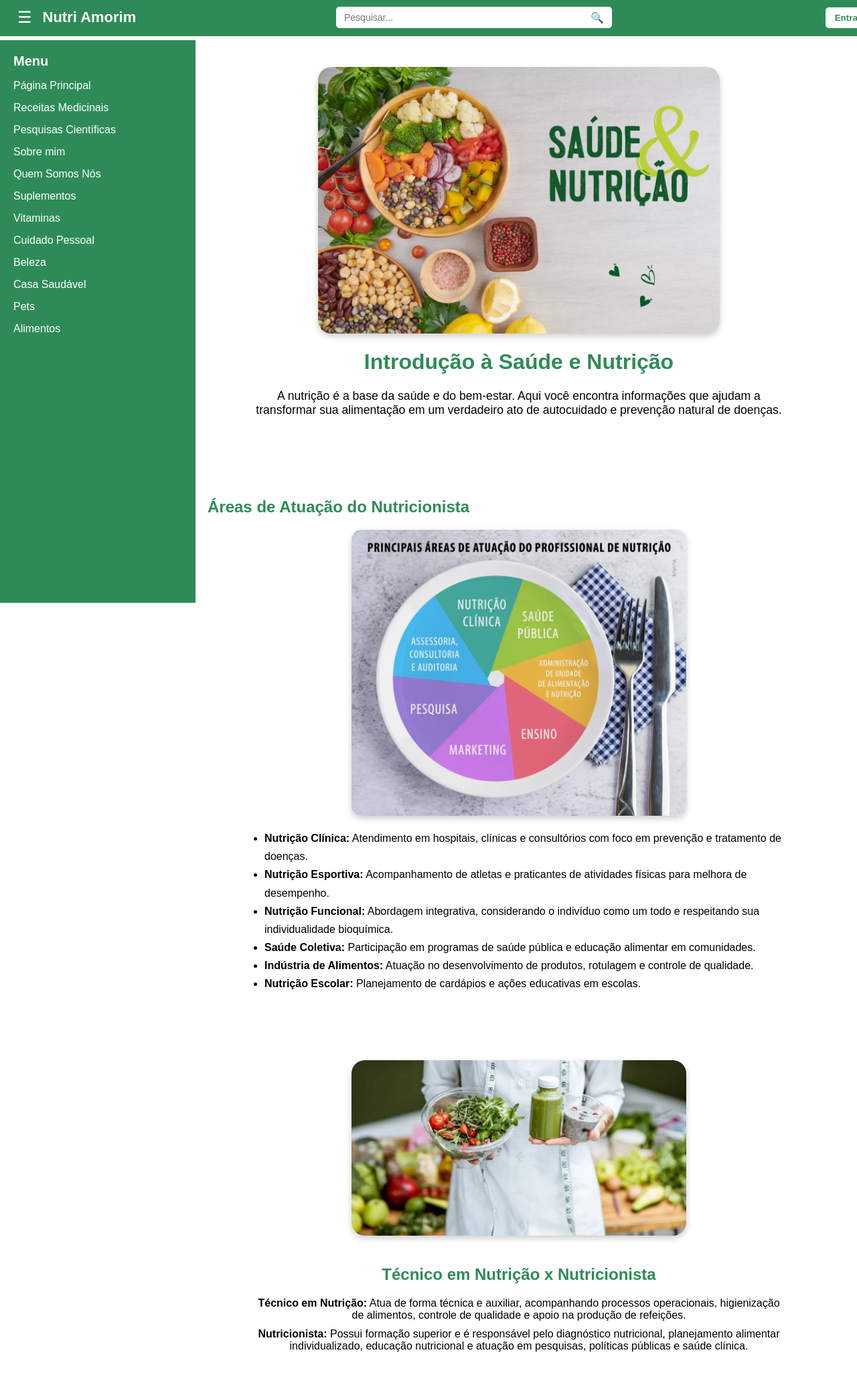
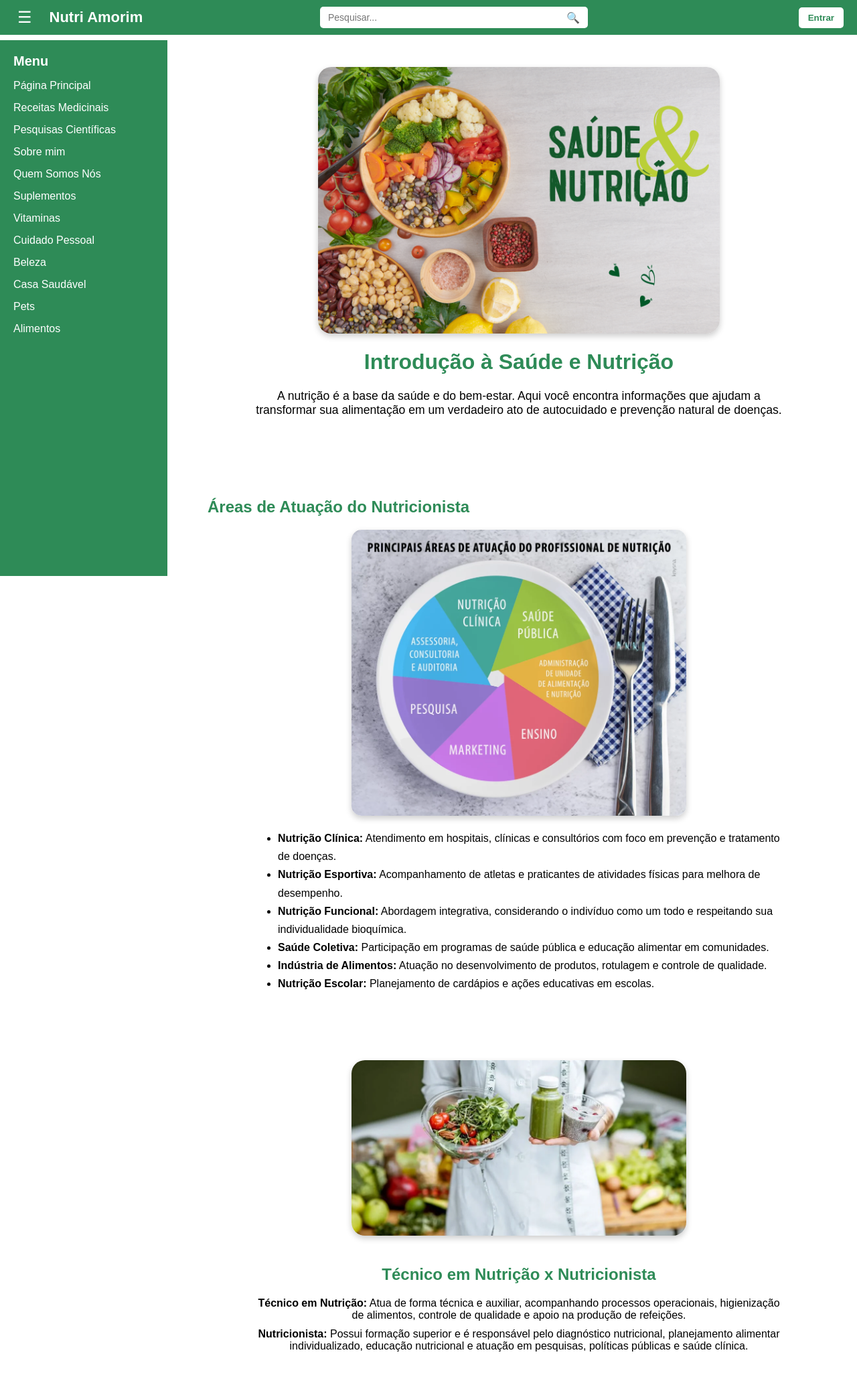
Before and after one commit to NutriAmorim/loja_nutri_novo, a Django app: page / in a window 1280 px wide. Shown: the whole page at 67% size. Run offline with Django 5.2, Linux system fonts and the light colour scheme.

Commit message:
Ajustes visuais: top-bar colada com sidebar, botão Entrar reposicionado

```diff
--- a/loja_app/templates/base.html
+++ b/loja_app/templates/base.html
@@ -3,13 +3,18 @@
 <!DOCTYPE html>
 <html lang="pt-br">
 <head>
-    <meta charset="UTF-8">
-    <meta name="viewport" content="width=device-width, initial-scale=1.0">
+  <meta charset="UTF-8" />
+  <meta name="viewport" content="width=device-width, initial-scale=1.0" />
   <title>{% block title %}Nutri Amorim{% endblock %}</title>
-    <link rel="icon" href="{% static 'img/favicon.ico' %}" type="image/x-icon">
+  <link rel="icon" href="{% static 'img/favicon.ico' %}" type="image/x-icon" />
   <style>
-        body {
+    * {
+      box-sizing: border-box;
+    }
+
+    html, body {
       margin: 0;
+      padding: 0;
       font-family: Arial, sans-serif;
     }
 
@@ -26,12 +31,6 @@
       left: 0;
       width: 100%;
       z-index: 1200;
-            border-bottom: 2px solid #2E8B57; /* Borda verde-mata para unir visualmente */
-        }
-
-        .menu-logo-container {
-            display: flex;
-            align-items: center;
     }
 
     .menu-toggle {
@@ -46,6 +45,7 @@
     .logo {
       font-size: 22px;
       font-weight: bold;
+      margin-left: 10px;
     }
 
     .search-form {
@@ -83,7 +83,7 @@
       border-radius: 5px;
       cursor: pointer;
       font-weight: bold;
-            margin-left: 20px; /* Mais espaço da borda direita */
+      margin-left: 50px; /* afastado da borda */
     }
 
     /* Sidebar */
@@ -94,11 +94,11 @@
       padding: 20px;
       height: 100vh;
       position: fixed;
-            top: 60px;
+      top: 0;
       left: 0;
+      margin-top: 60px; /* compensa altura da top-bar */
       overflow-y: auto;
       z-index: 1000;
-            border-right: 2px solid #2E8B57; /* Mesma cor da topbar pra unir visualmente */
     }
 
     .sidebar h2 {
@@ -144,6 +144,7 @@
         top: 60px;
         width: 100%;
         height: auto;
+        margin-top: 0;
       }
 
       .sidebar.active {
@@ -159,6 +160,10 @@
         max-width: 100%;
         margin: 10px;
       }
+
+      .login-button {
+        margin-left: 10px;
+      }
     }
   </style>
 </head>
@@ -166,13 +171,13 @@
 
   <!-- Topo -->
   <div class="top-bar">
-        <div class="menu-logo-container">
+    <div style="display: flex; align-items: center;">
       <button class="menu-toggle" onclick="toggleSidebar()">☰</button>
       <span class="logo">Nutri Amorim</span>
     </div>
 
     <form class="search-form" onsubmit="event.preventDefault(); search();">
-            <input type="text" class="search-input" placeholder="Pesquisar...">
+      <input type="text" class="search-input" placeholder="Pesquisar..." />
       <button type="submit" class="search-button">🔍</button>
     </form>
 
@@ -221,6 +226,5 @@
       alert("Você pesquisou por: " + query);
     }
   </script>
-
 </body>
 </html>
```
Lines whose indentation alone changed are shown as unchanged.
